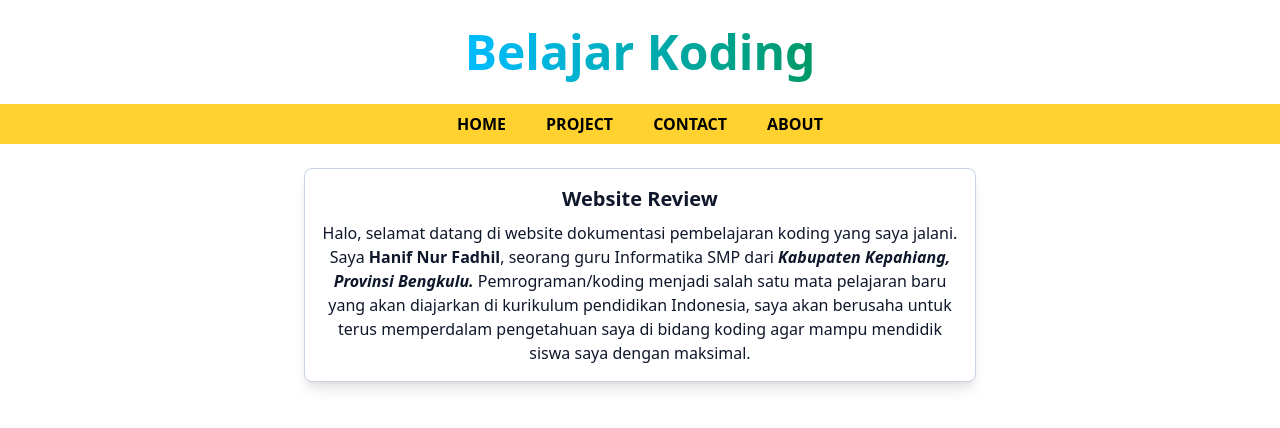
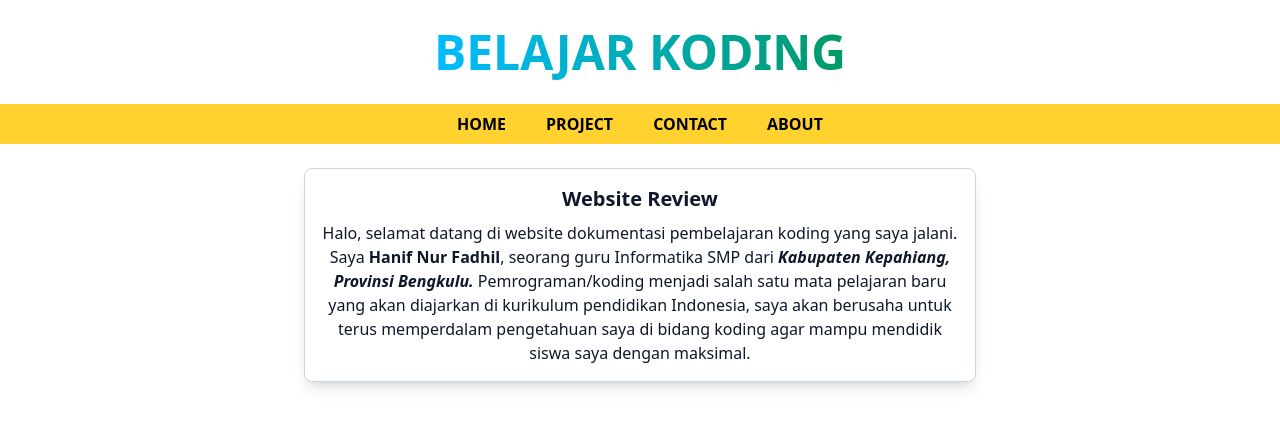
Before and after one commit to hanifnurfadhil/hanifnurfadhil.github.io, a website: page index.html in a window 1280 px wide. Drawn offline with Linux system fonts and the light colour scheme.

Commit message:
edit judul utama

```diff
--- a/index.html
+++ b/index.html
@@ -12,7 +12,7 @@
     >
       <span
         class="text-transparent bg-clip-text bg-gradient-to-r to-emerald-600 from-sky-400"
-        >Belajar Koding</span
+        >BELAJAR KODING</span
       >
     </h1>
 
```
